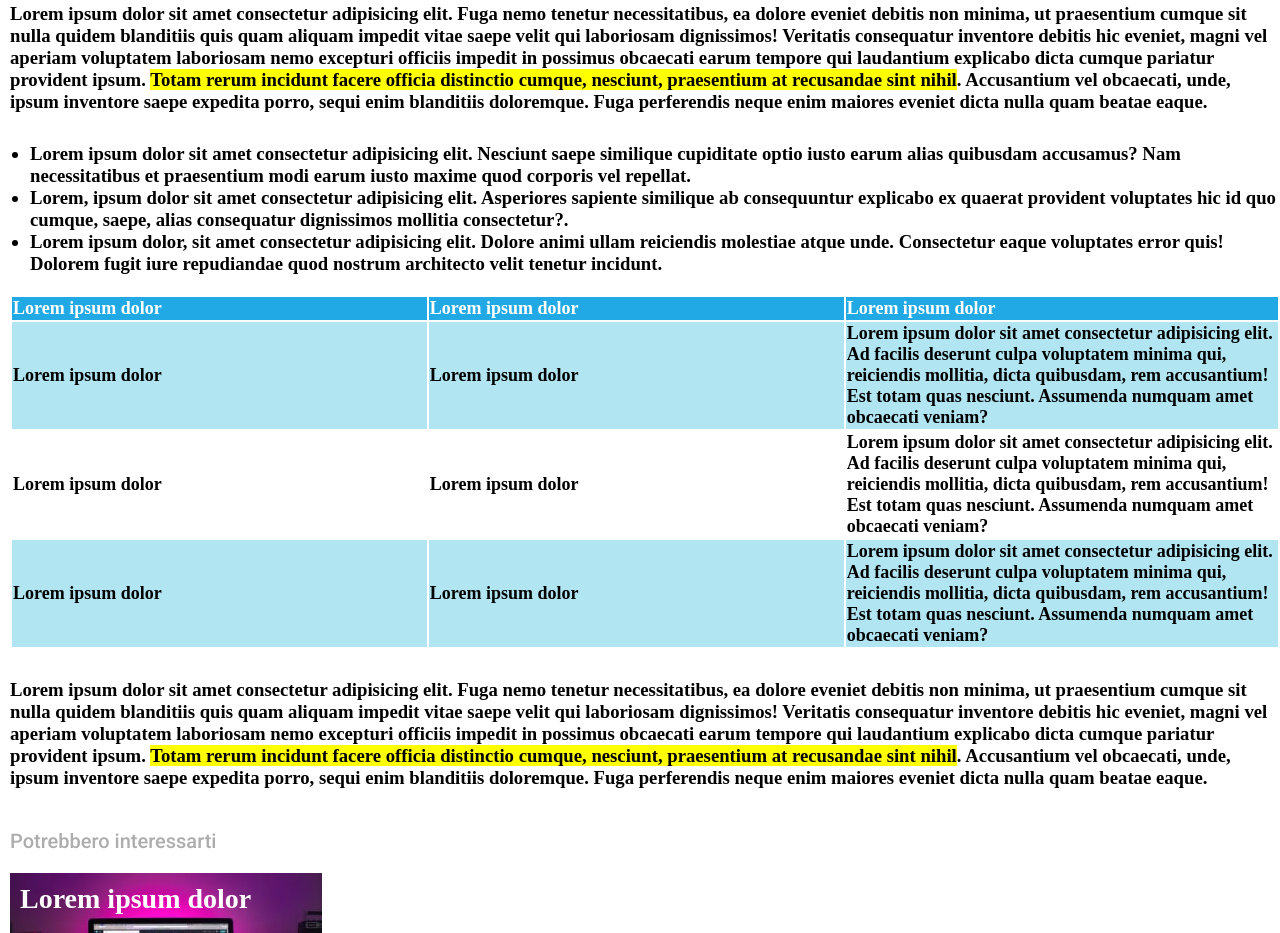
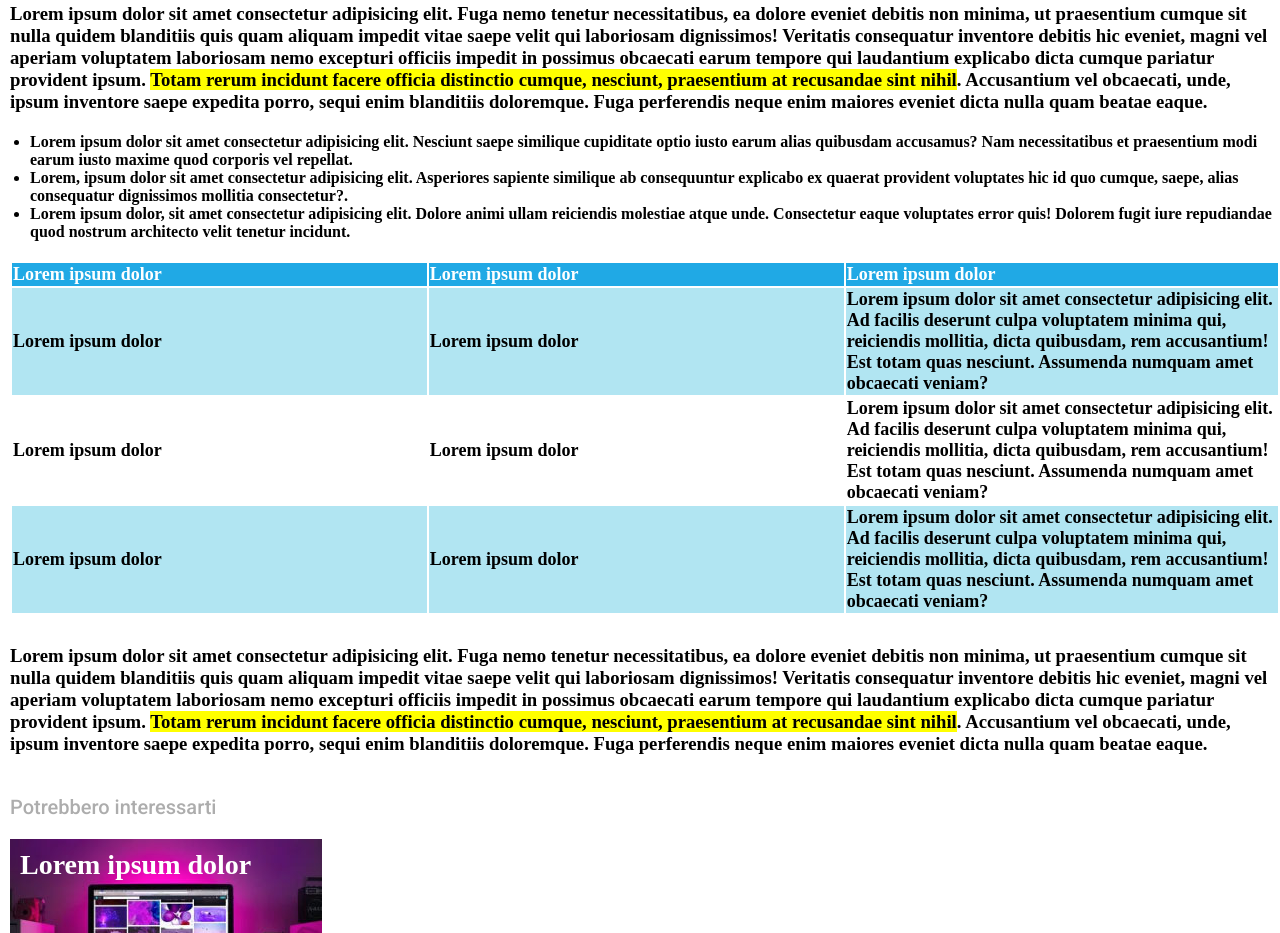
Before and after one commit to valeriobartoletti97/html-css-booleaner, a plain HTML site: page index.html in a window 1280 px wide. Shown: the part 1019-1952 px from the top of the page. Drawn offline with Linux system fonts and the light colour scheme.

Commit message:
list upgraded

```diff
--- a/css/style.css
+++ b/css/style.css
@@ -52,6 +52,7 @@ h3{
 }
 
 .list{
+    margin-top: 20px;
     margin-left: 0%;
     padding-inline-start: 20px;
 }
--- a/index.html
+++ b/index.html
@@ -44,11 +44,12 @@
         </section>
         <!-- unordered list -->
         <section>
-            <h3>
                 <ul class="list">
-                    <li>Lorem ipsum dolor sit amet consectetur adipisicing elit. Nesciunt saepe similique cupiditate optio iusto earum alias quibusdam accusamus? Nam necessitatibus et praesentium modi earum iusto maxime quod corporis vel repellat.</li>
-                    <li>Lorem, ipsum dolor sit amet consectetur adipisicing elit. Asperiores sapiente similique ab consequuntur explicabo ex quaerat provident voluptates hic id quo cumque, saepe, alias consequatur dignissimos mollitia consectetur?.</li>
-                    <li>Lorem ipsum dolor, sit amet consectetur adipisicing elit. Dolore animi ullam reiciendis molestiae atque unde. Consectetur eaque voluptates error quis! Dolorem fugit iure repudiandae quod nostrum architecto velit tenetur incidunt.</li>
+                    <strong>
+                        <li>Lorem ipsum dolor sit amet consectetur adipisicing elit. Nesciunt saepe similique cupiditate optio iusto earum alias quibusdam accusamus? Nam necessitatibus et praesentium modi earum iusto maxime quod corporis vel repellat.</li>
+                        <li>Lorem, ipsum dolor sit amet consectetur adipisicing elit. Asperiores sapiente similique ab consequuntur explicabo ex quaerat provident voluptates hic id quo cumque, saepe, alias consequatur dignissimos mollitia consectetur?.</li>
+                        <li>Lorem ipsum dolor, sit amet consectetur adipisicing elit. Dolore animi ullam reiciendis molestiae atque unde. Consectetur eaque voluptates error quis! Dolorem fugit iure repudiandae quod nostrum architecto velit tenetur incidunt.</li>
+                    </strong>
                 </ul>
         </section>
         <!-- table -->
```
